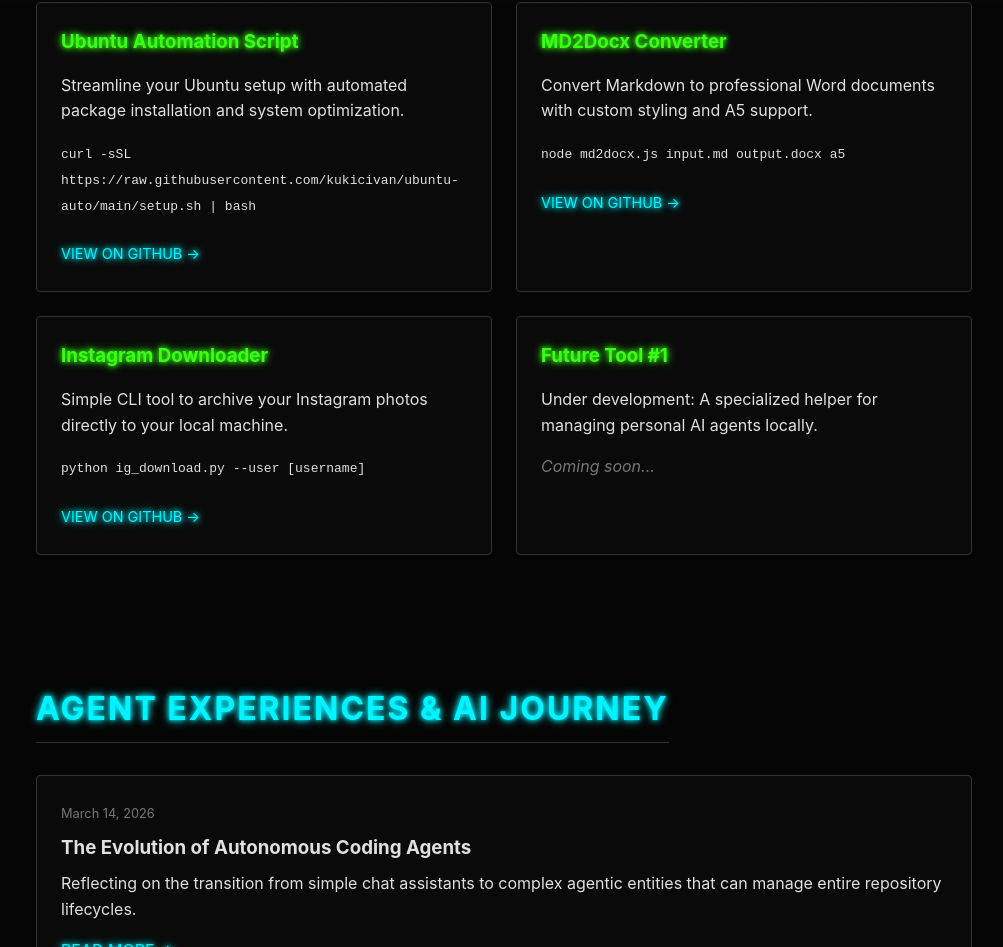
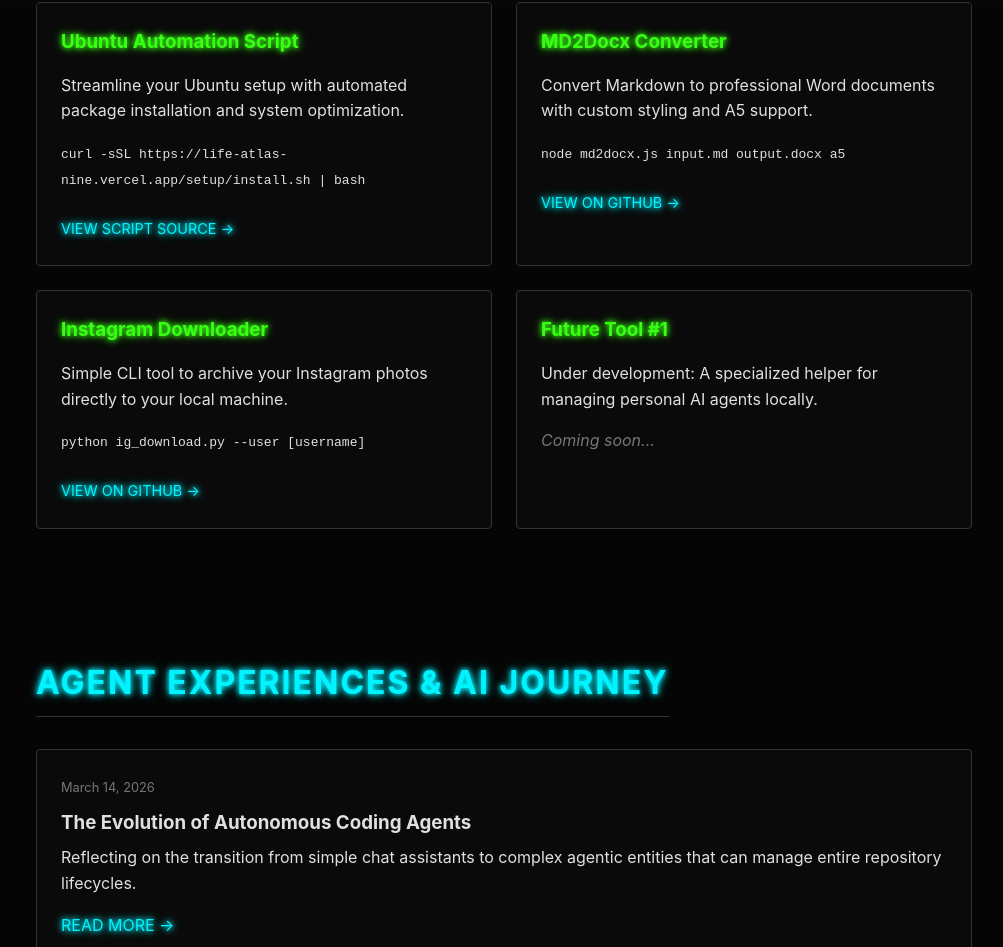
Before and after one commit to kukicivan/life-atlas, a Next.js app: page / in a window 1280 px wide. Shown: the part 794-1741 px from the top of the page, without its empty margins (136-1139 px from the left). Built offline with nearby package versions, Linux system fonts and the light colour scheme.

Commit message:
Integrate Ubuntu install script into public/setup and update Tools link

```diff
--- a/app/page.tsx
+++ b/app/page.tsx
@@ -17,9 +17,9 @@
           <div className="glow-card">
             <h3 className="glow-text-green">Ubuntu Automation Script</h3>
             <p style={{ margin: '1rem 0' }}>Streamline your Ubuntu setup with automated package installation and system optimization.</p>
-            <code>curl -sSL https://raw.githubusercontent.com/kukicivan/ubuntu-auto/main/setup.sh | bash</code>
+            <code>curl -sSL https://life-atlas-nine.vercel.app/setup/install.sh | bash</code>
             <div style={{ marginTop: '1.5rem' }}>
-              <a href="https://github.com/kukicivan/ubuntu-auto" className="glow-text" style={{ fontSize: '0.9rem' }}>VIEW ON GITHUB →</a>
+              <a href="https://github.com/kukicivan/life-atlas/tree/main/public/setup" className="glow-text" style={{ fontSize: '0.9rem' }}>VIEW SCRIPT SOURCE →</a>
             </div>
           </div>
 
```
Also changed, not shown: public/setup/README.md (added), 2 other files (tests, documents, lock files or other folders).
